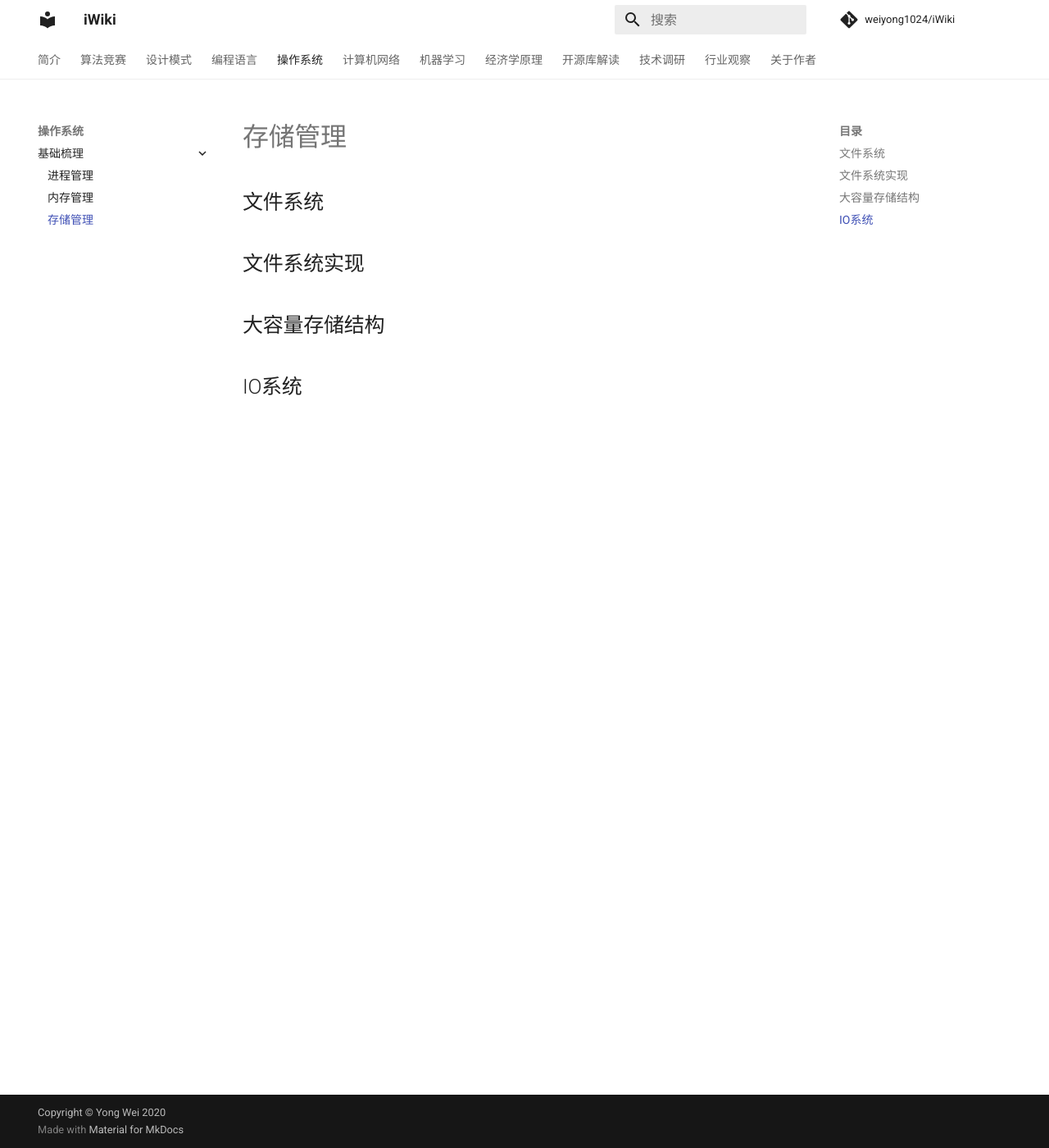
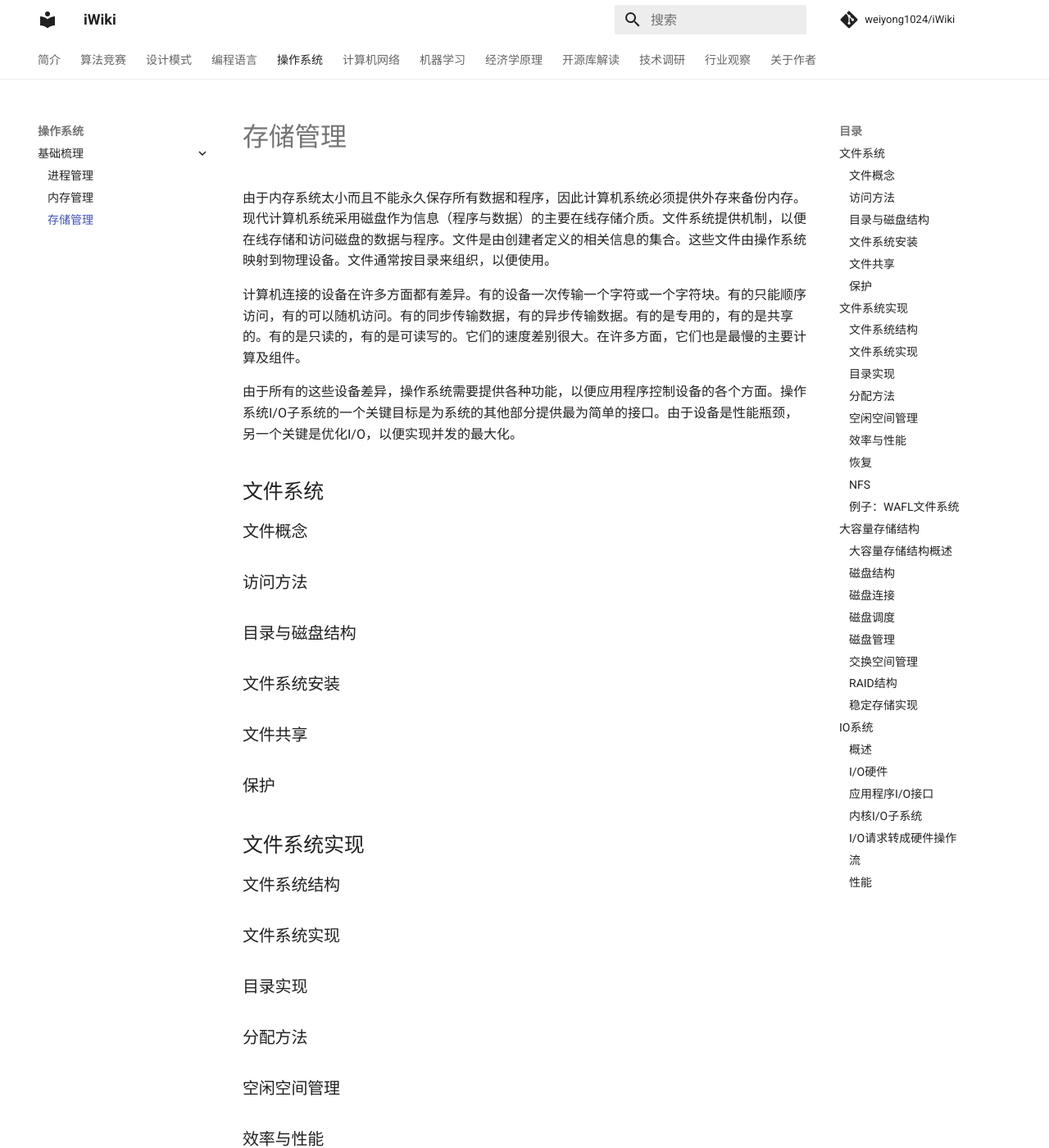
Before and after one commit to weiyong1024/iWiki, an MkDocs documentation site: the page built from docs/operating_system/basic/storage_management.md, in a window 1280 px wide and 1400 px high. Shown: the whole window at 82% size. Built offline with MkDocs 1.6.1 and Material for MkDocs 9.7.7, drawn with Linux system fonts in a browser that asks for light colours; comment, search, counter and statistics services are not loaded; some of the changed text lies outside the part shown.

Commit message:
Add storage management tree structure

```diff
--- a/docs/operating_system/basic/storage_management.md
+++ b/docs/operating_system/basic/storage_management.md
@@ -1,9 +1,78 @@
 # 存储管理
+
+由于内存系统太小而且不能永久保存所有数据和程序，因此计算机系统必须提供外存来备份内存。现代计算机系统采用磁盘作为信息（程序与数据）的主要在线存储介质。文件系统提供机制，以便在线存储和访问磁盘的数据与程序。文件是由创建者定义的相关信息的集合。这些文件由操作系统映射到物理设备。文件通常按目录来组织，以便使用。
+
+计算机连接的设备在许多方面都有差异。有的设备一次传输一个字符或一个字符块。有的只能顺序访问，有的可以随机访问。有的同步传输数据，有的异步传输数据。有的是专用的，有的是共享的。有的是只读的，有的是可读写的。它们的速度差别很大。在许多方面，它们也是最慢的主要计算及组件。
+
+由于所有的这些设备差异，操作系统需要提供各种功能，以便应用程序控制设备的各个方面。操作系统I/O子系统的一个关键目标是为系统的其他部分提供最为简单的接口。由于设备是性能瓶颈，另一个关键是优化I/O，以便实现并发的最大化。
 
 ## 文件系统
 
+### 文件概念
+
+### 访问方法
+
+### 目录与磁盘结构
+
+### 文件系统安装
+
+### 文件共享
+
+### 保护
+
+
 ## 文件系统实现
+
+### 文件系统结构
+
+### 文件系统实现
+
+### 目录实现
+
+### 分配方法
+
+### 空闲空间管理
+
+### 效率与性能
+
+### 恢复
+
+###　NFS
+
+### 例子：WAFL文件系统
+
 
 ## 大容量存储结构
 
+###　大容量存储结构概述
+
+### 磁盘结构
+
+### 磁盘连接
+
+### 磁盘调度
+
+### 磁盘管理
+
+### 交换空间管理
+
+### RAID结构
+
+### 稳定存储实现
+
+
 ## IO系统
+
+###　概述
+
+### I/O硬件
+
+### 应用程序I/O接口
+
+### 内核I/O子系统
+
+### I/O请求转成硬件操作
+
+### 流
+
+### 性能
```
